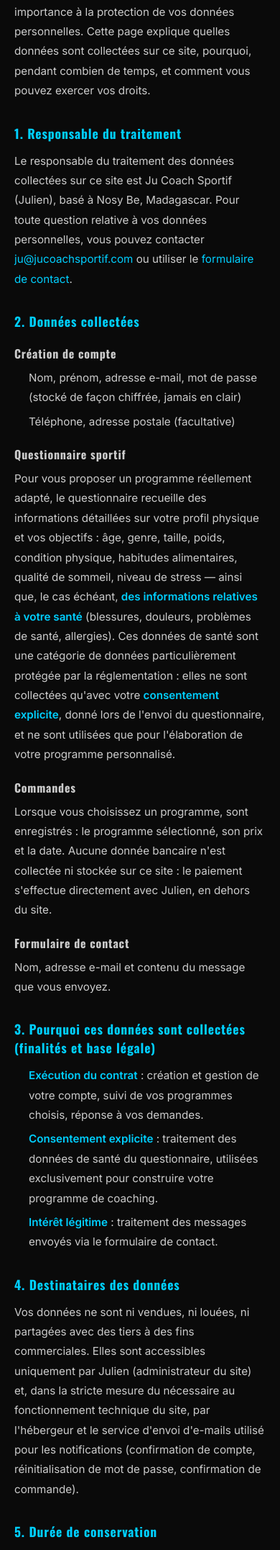
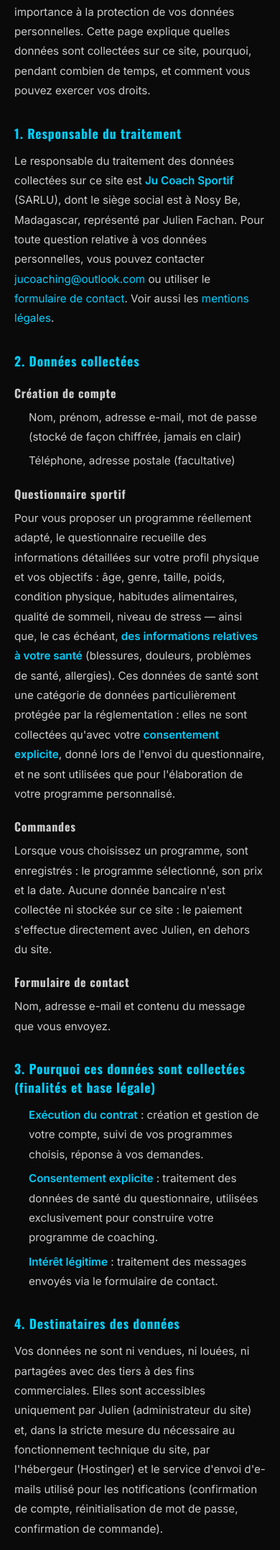
Before and after one commit to thomas-bruston/jucoach, a PHP site: template templates/pages/confidentialite.php in a window 390 px wide. Shown: the part 310-2463 px from the top of the page at 72% size. Run offline with PHP 8.4, Linux system fonts and the light colour scheme; the template is opened without the code that fills it, so the values that code supplies are empty; some libraries are stand-ins or nearby versions.

Commit message:
content: mentions légales, CGV et contact réels
- Renseigne les vraies mentions légales (SARLU, siège Nosy Be, téléphone,
  directeur de publication, hébergeur Hostinger) et les CGV (paiement,
  rétractation, forfaits, responsabilité, litiges), fournies par le client
- Politique de confidentialité mise à jour avec ces informations, en
  gardant la couverture complète nécessaire (compte, questionnaire /
  données de santé, cookies) absente du texte du site précédent
- Email de contact officiel harmonisé sur jucoaching@outlook.com
  (MAIL_ADMIN, mentions légales, politique de confidentialité)

Co-Authored-By: Claude Sonnet 5 <noreply@anthropic.com>

```diff
--- a/src/Service/MailService.php
+++ b/src/Service/MailService.php
@@ -28,7 +28,7 @@ class MailService
         $this->from       = Env::get('MAIL_FROM',      'contact@jucoachsportif.com');
         $this->fromName   = Env::get('MAIL_FROM_NAME', 'Ju Coach Sportif');
         $this->encryption = Env::get('MAIL_ENCRYPTION', 'tls');
-        $this->adminEmail = Env::get('MAIL_ADMIN',     'ju@jucoachsportif.com');
+        $this->adminEmail = Env::get('MAIL_ADMIN',     'jucoaching@outlook.com');
     }
 
     /* Envoi mail */
--- a/templates/pages/confidentialite.php
+++ b/templates/pages/confidentialite.php
@@ -15,10 +15,11 @@ ob_start();
     et comment vous pouvez exercer vos droits.</p>
 
     <h3>1. Responsable du traitement</h3>
-    <p>Le responsable du traitement des données collectées sur ce site est Ju Coach Sportif (Julien),
-    basé à Nosy Be, Madagascar. Pour toute question relative à vos données personnelles, vous pouvez
-    contacter <a href="mailto:ju@jucoachsportif.com">ju@jucoachsportif.com</a> ou utiliser le
-    <a href="/contact">formulaire de contact</a>.</p>
+    <p>Le responsable du traitement des données collectées sur ce site est <strong>Ju Coach Sportif</strong>
+    (SARLU), dont le siège social est à Nosy Be, Madagascar, représenté par Julien Fachan. Pour toute
+    question relative à vos données personnelles, vous pouvez contacter
+    <a href="mailto:jucoaching@outlook.com">jucoaching@outlook.com</a> ou utiliser le
+    <a href="/contact">formulaire de contact</a>. Voir aussi les <a href="/mentions-legales">mentions légales</a>.</p>
 
     <h3>2. Données collectées</h3>
 
@@ -56,14 +57,16 @@ ob_start();
     <h3>4. Destinataires des données</h3>
     <p>Vos données ne sont ni vendues, ni louées, ni partagées avec des tiers à des fins commerciales.
     Elles sont accessibles uniquement par Julien (administrateur du site) et, dans la stricte mesure du
-    nécessaire au fonctionnement technique du site, par l'hébergeur et le service d'envoi d'e-mails
-    utilisé pour les notifications (confirmation de compte, réinitialisation de mot de passe,
+    nécessaire au fonctionnement technique du site, par l'hébergeur (Hostinger) et le service d'envoi
+    d'e-mails utilisé pour les notifications (confirmation de compte, réinitialisation de mot de passe,
     confirmation de commande).</p>
 
     <h3>5. Durée de conservation</h3>
-    <p>Vos données sont conservées tant que votre compte est actif. Vous pouvez à tout moment demander
-    leur suppression (voir « Vos droits » ci-dessous). Les liens de réinitialisation de mot de passe
-    expirent automatiquement après 1 heure et ne sont utilisables qu'une seule fois.</p>
+    <p>Les données liées à votre compte (identité, questionnaire, commandes) sont conservées tant que
+    votre compte est actif. Les données issues d'une simple prise de contact (formulaire de contact, sans
+    création de compte) sont conservées 3 ans après le dernier échange. Vous pouvez à tout moment demander
+    la suppression de vos données (voir « Vos droits » ci-dessous). Les liens de réinitialisation de mot
+    de passe expirent automatiquement après 1 heure et ne sont utilisables qu'une seule fois.</p>
 
     <h3>6. Cookies</h3>
     <p>Ce site utilise uniquement un cookie de session, strictement nécessaire à votre connexion
@@ -83,7 +86,7 @@ ob_start();
         <li><strong>Droit d'opposition et de retrait du consentement</strong> : vous pouvez à tout moment vous opposer au traitement de vos données ou retirer votre consentement, notamment concernant les données de santé du questionnaire.</li>
         <li><strong>Droit à la portabilité</strong> : vous pouvez demander une copie de vos données dans un format structuré.</li>
     </ul>
-    <p>Pour exercer ces droits, contactez <a href="mailto:ju@jucoachsportif.com">ju@jucoachsportif.com</a>.
+    <p>Pour exercer ces droits, contactez <a href="mailto:jucoaching@outlook.com">jucoaching@outlook.com</a>.
     Une réponse vous sera apportée dans un délai raisonnable, et au plus tard un mois après réception de
     votre demande. Si vous estimez que vos droits ne sont pas respectés, vous pouvez introduire une
     réclamation auprès de l'autorité de protection des données compétente (en France, la CNIL —
```
Also changed, not shown: templates/pages/cgv.php (+21 -1 lines), templates/pages/mentions.php (+10 -1 lines), 1 other file.
